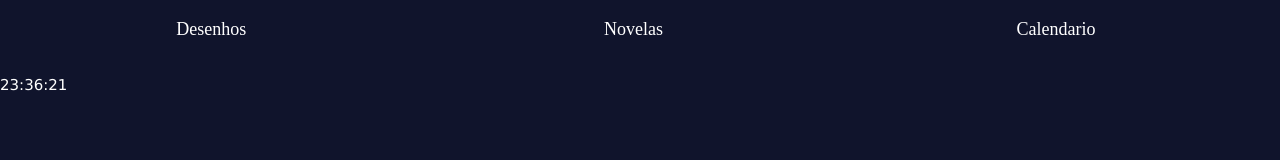
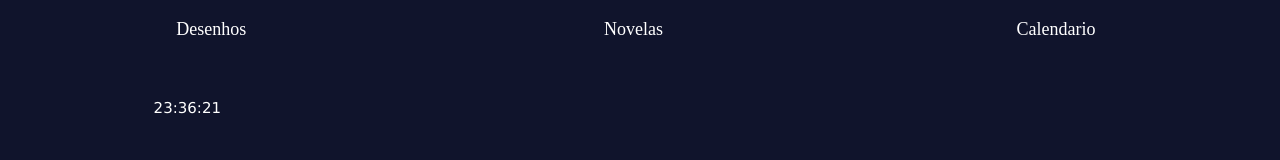
Before and after one commit to JaimeeCJ/atividade-web-TDE, a plain HTML site: page novelas.html in a window 1280 px wide. Drawn offline with nearby package versions, Linux system fonts and the light colour scheme.

Commit message:
Atualização main
Atualização do styles.css para o main

```diff
--- a/css/styles.css
+++ b/css/styles.css
@@ -1,4 +1,14 @@
+* {
+  margin: 0;
+  padding: 0;
+  box-sizing: border-box;
+}
 
+main{
+  margin-top: 3%;
+  margin-left: 12%;
+  margin-right: 12%;
+}
 body {
   font-family: 'Work Sans', sans-serif;
   background-color: #10142c;
```
